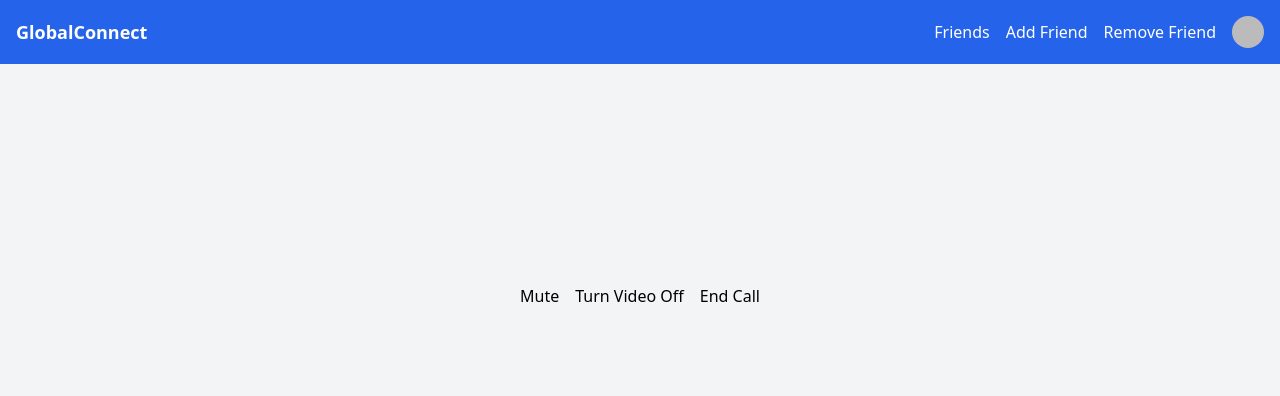
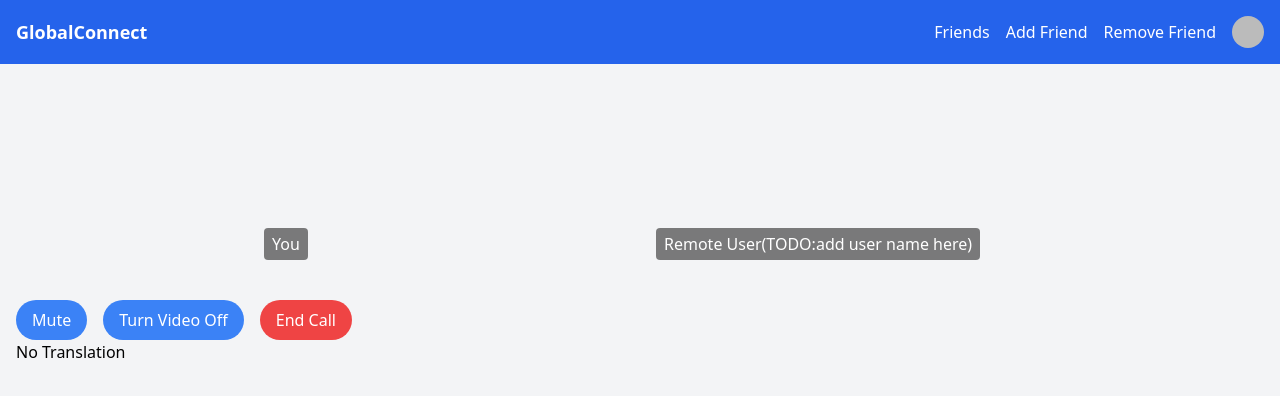
Before and after one commit to SA-Ahmed-W/GLOBAL_CONNECT_WEBAPP, a React (Vite) app: page /video-call in a window 1280 px wide. Shown: the top 396 px of the page. Built offline with nearby package versions, Linux system fonts and the light colour scheme; no server answers; the database is empty; sample sign-in values are in the browser's storage.

Commit message:
code vc 2

```diff
--- a/src/pages/VideoCall.jsx
+++ b/src/pages/VideoCall.jsx
@@ -281,7 +281,7 @@ const VideoCall = () => {
     return (
         <div className="flex flex-col min-h-screen bg-gray-100 p-4">
             <div className="grid grid-cols-2 gap-4 mb-4 w-full max-w-3xl mx-auto">
-                <div className="flex justify-center">
+                <div className="relative">
                     <video
                         ref={localVideoRef}
                         autoPlay
@@ -289,36 +289,53 @@ const VideoCall = () => {
                         playsInline
                         className="rounded-lg w-96"
                     />
+                     <p className="absolute bottom-2 left-2 bg-black bg-opacity-50 text-white px-2 py-1 rounded">
+                        You
+                    </p>
                 </div>
-                <div className="flex justify-center">
+                <div className="relative">
                     <video
                         ref={remoteVideoRef}
                         autoPlay
                         playsInline
+                        muted
                         className="rounded-lg w-96"
                     />
+                     <p className="absolute bottom-2 left-2 bg-black bg-opacity-50 text-white px-2 py-1 rounded">
+                        Remote User(TODO:add user name here)
+                    </p>
                 </div>
             </div>
+            {remoteStream && <RemoteStreamAudioEquilizer audioStream={audioStream} />}
 
-            <div className="flex justify-center space-x-4">
-                <button onClick={toggleAudio} className="btn">
+            <div className="flex gap-4 mt-4">
+                <button
+                    onClick={toggleAudio}
+                    className={`px-4 py-2 rounded-full ${isMuted ? 'bg-red-500' : 'bg-blue-500'} text-white`}
+                >
                     {isMuted ? 'Unmute' : 'Mute'}
                 </button>
-                <button onClick={toggleVideo} className="btn">
+                <button
+                    onClick={toggleVideo}
+                    className={`px-4 py-2 rounded-full ${isVideoOff ? 'bg-red-500' : 'bg-blue-500'} text-white`}
+                >
                     {isVideoOff ? 'Turn Video On' : 'Turn Video Off'}
                 </button>
-                <button onClick={endCall} className="btn">
+                <button
+                    onClick={endCall}
+                    className="px-4 py-2 rounded-full bg-red-500 text-white"
+                >
                     End Call
                 </button>
             </div>
 
-            {isTranslation && (
-                <div className="mt-4">
-                    <TranslationArea audioStream={audioStream} />
-                </div>
+            {isTranslation ? (
+                <TranslationArea callDocId={callDocId} isCaller={isCaller} remoteStream={remoteStream} remoteAudioStream={audioStream} />
+            ) : (
+                <p>No Translation</p>
             )}
 
-            {remoteStream && <RemoteStreamAudioEquilizer audioStream={audioStream} />}
+
         </div>
     );
 };
```
